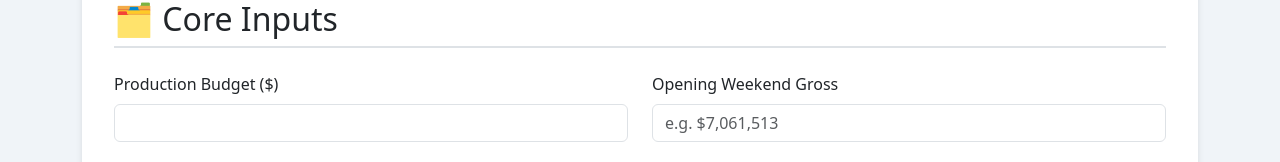
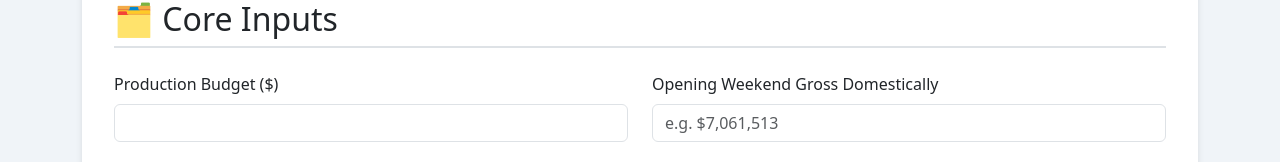
Before and after one commit to JoelWillams2021/MoviePredictionApp, a plain HTML site: page templates/index.html in a window 1280 px wide. Shown: the part 176-338 px from the top of the page. Drawn offline with nearby package versions, Linux system fonts and the light colour scheme; a script that the page names is missing.

Commit message:
Fixed the Label

```diff
--- a/templates/index.html
+++ b/templates/index.html
@@ -48,7 +48,7 @@
           <input type="number" name="budget" class="form-control" required>
         </div>
         <div class="col-md-6">
-          <label class="form-label">Opening Weekend Gross</label>
+          <label class="form-label">Opening Weekend Gross Domestically </label>
           <input type="text" name="opening_weekend_gross" class="form-control" placeholder="e.g. $7,061,513" required>
         </div>
       </div>
```
